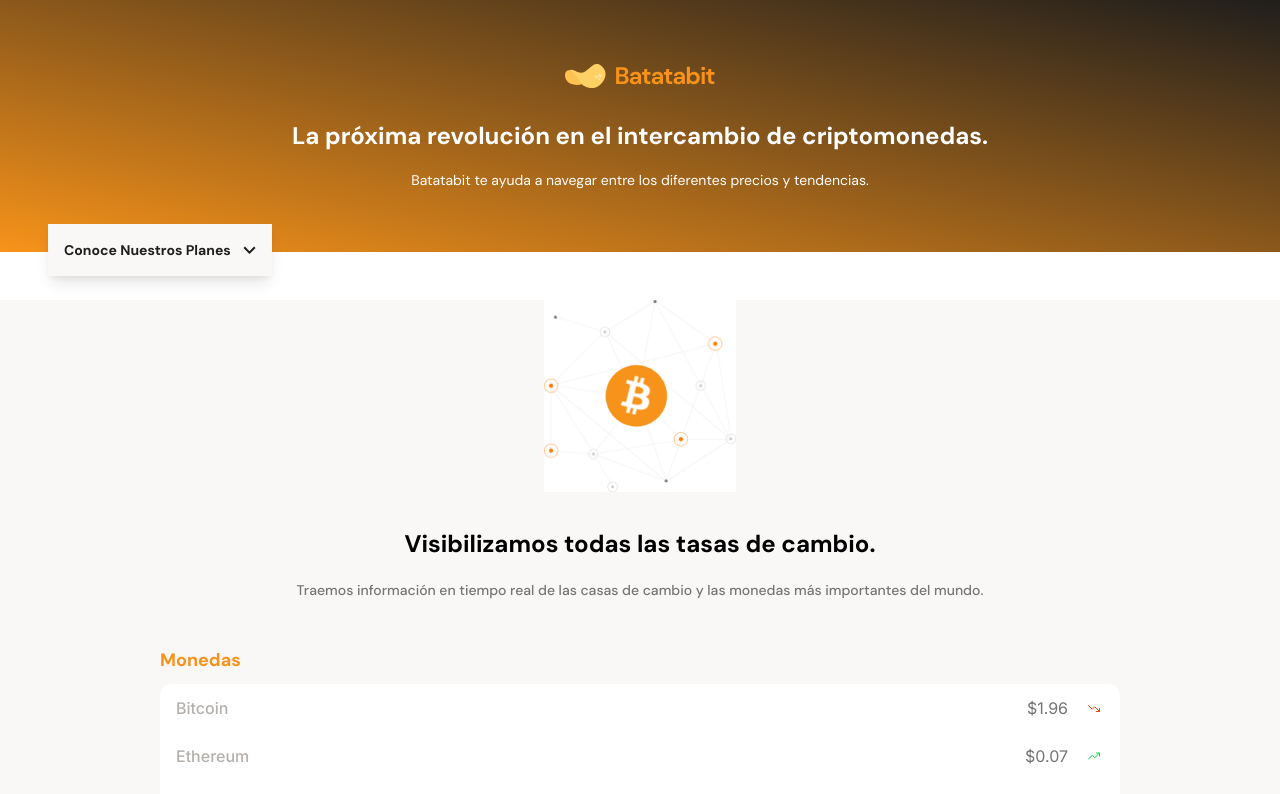
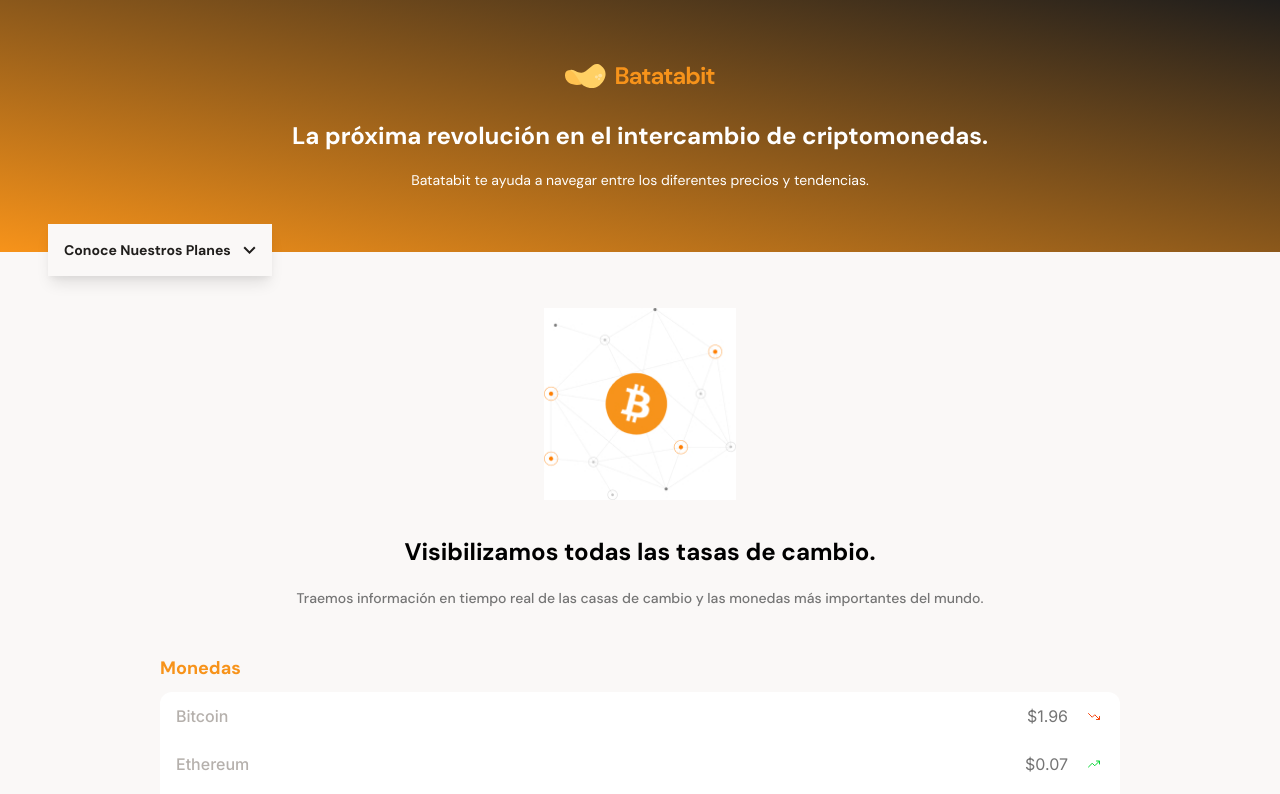
Before and after one commit to ArzCorp/batata-bit, a Next.js app: page / in a window 1280 px wide. Shown: the top 794 px of the page. Built offline with nearby package versions, Linux system fonts and the light colour scheme.

Commit message:
🐛 styles fixed

```diff
--- a/components/exchange-rate/index.js
+++ b/components/exchange-rate/index.js
@@ -2,9 +2,9 @@ import Style from "./index.module.css";
 
 const ExchangeRate = () => {
   return (
-    <section className="font-dm-sans bg-white-off">
+    <section className="font-dm-sans bg-white-off pt-14 pb-20">
       <span
-        className={`${Style.backgroundImage} block bg-bitcoin w-48 h-48 mt-12 mb-10 mx-auto`}
+        className={`${Style.backgroundImage} block bg-bitcoin w-48 h-48 mb-10 mx-auto`}
       ></span>
       <div className="text-center">
         <h2 className="font-bold text-2xl leading-6 mb-6">
```
